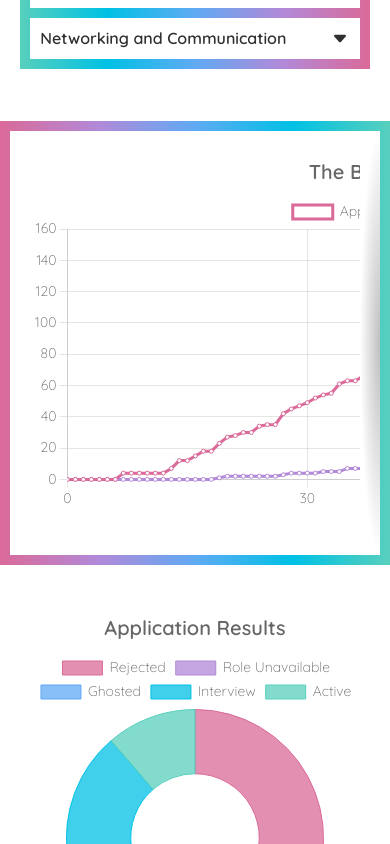
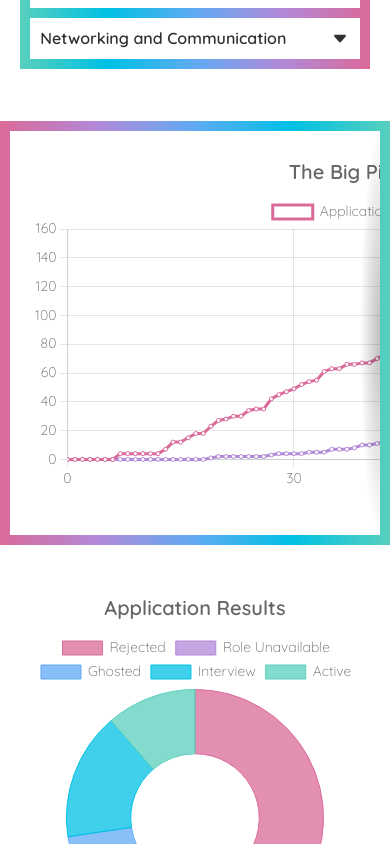
Before and after one commit to bchoplin/job-search, a React (Create React App) app: page / in a window 390 px wide. Shown: the part 1960-2804 px from the top of the page. Built offline with nearby package versions, Linux system fonts and the light colour scheme; the HTML template or start-up script is replaced by a standard one.

Commit message:
add horizontal scroll on smaller breakpoints for professional development, improve styles

```diff
--- a/src/App.tsx
+++ b/src/App.tsx
@@ -37,8 +37,9 @@ function App() {
         <Section
           sectionType="gradient-bg"
           id="pd"
+          detectWidth={true}
         >
-          <ProfessionalDevelopment />
+          <ProfessionalDevelopment/>
         </Section>
       </main>
       <footer>
--- a/src/index.css
+++ b/src/index.css
@@ -229,6 +229,7 @@ h2 {
 }
 
 .section--has-overflow .section__inner {
+  padding: 0;
   position: relative;
 }
 
@@ -248,6 +249,10 @@ h2 {
 .section--has-overflow .shadow--right {
   right: 0;
   background-image: radial-gradient(farthest-side at 100% 50%, rgba(0, 0, 0, 0.25) 0%, rgba(0, 0, 0, 0) 100%);
+}
+
+.section--has-overflow .section__inner .job-search-chart {
+  padding: 1.25rem;
 }
 
 .section--gray-bg {
@@ -489,12 +494,14 @@ table tbody th {
   text-align: left;
 }
 
-#totals .section__text {
+#totals .section__text,
+#pd .section__text {
   overflow-x: scroll;
   overflow-y: hidden;
 }
 
-.job-search-chart--totals {
+.job-search-chart--totals,
+.job-search-chart--professional-development {
   min-width: 48rem;
 }
 
```
